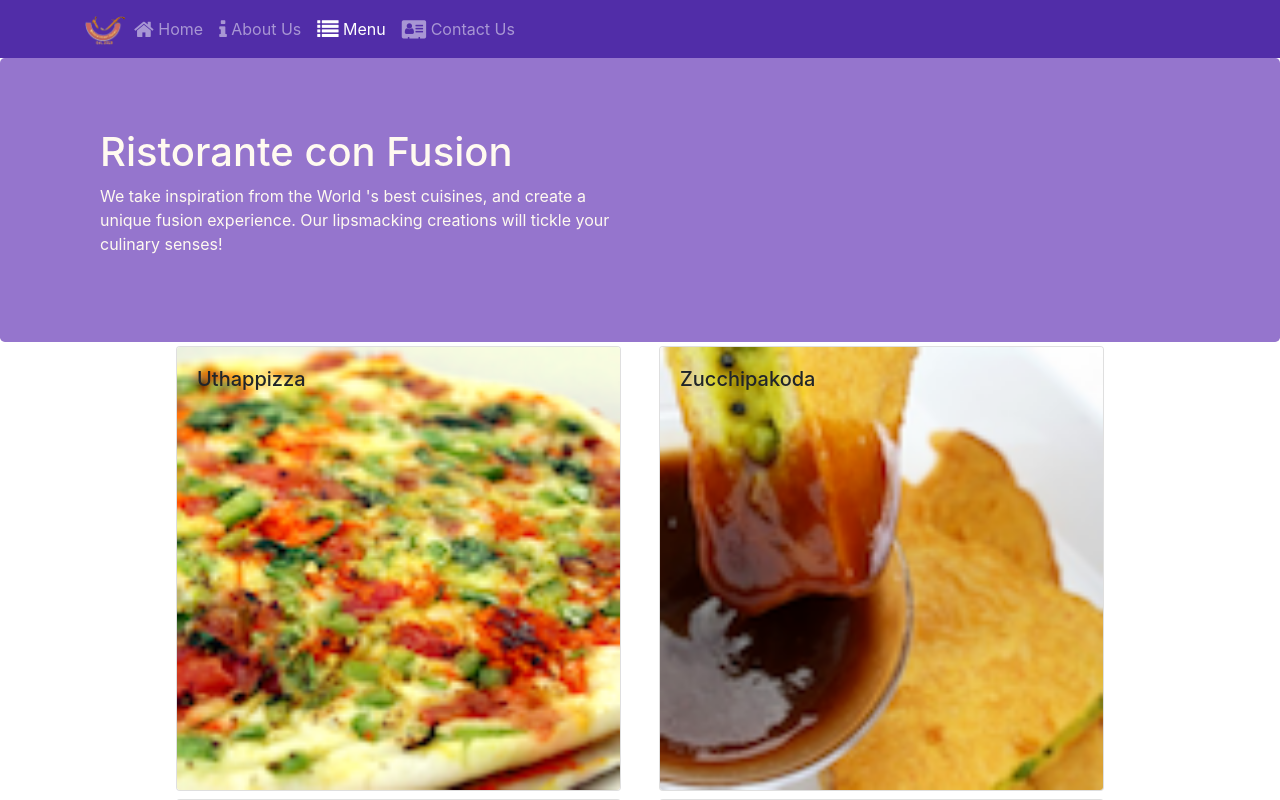
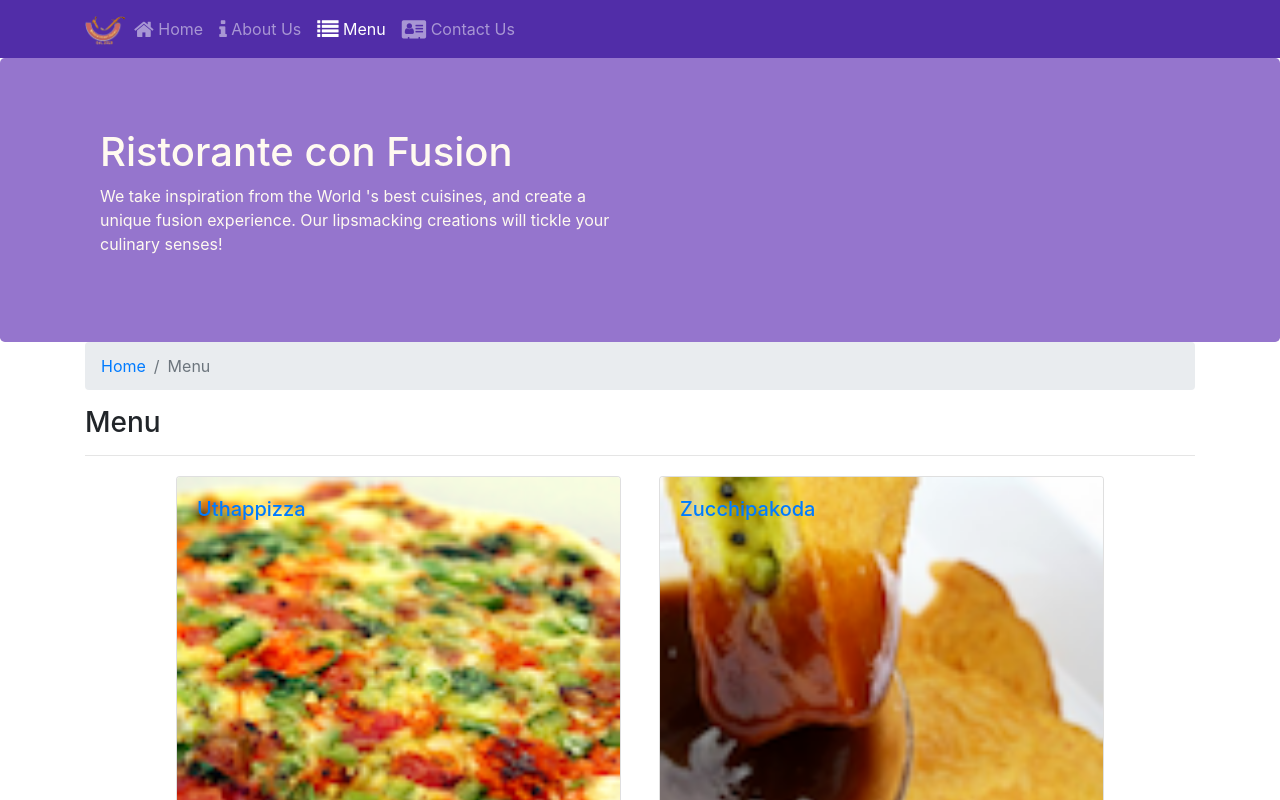
Before and after one commit to vishalSBhat/coursera-react, a React (Create React App) app: page /menu in a window 1280 px wide. Shown: the top 800 px of the page. Built offline with nearby package versions, Linux system fonts and the light colour scheme.

Commit message:
Single page Applications Part-2

```diff
--- a/src/components/Contact.jsx
+++ b/src/components/Contact.jsx
@@ -1,8 +1,22 @@
 import React from "react";
+import { Breadcrumb, BreadcrumbItem } from "reactstrap";
+import { Link } from "react-router-dom";
 
 export default function Contact(props) {
   return (
     <div className="container">
+      <div className="row">
+        <Breadcrumb>
+          <BreadcrumbItem>
+            <Link to="/home">Home</Link>
+          </BreadcrumbItem>
+          <BreadcrumbItem active>Contact Us</BreadcrumbItem>
+        </Breadcrumb>
+        <div className="col-12">
+          <h3>Contact Us</h3>
+          <hr />
+        </div>
+      </div>
       <div className="row row-content">
         <div className="col-12">
           <h3>Location Information</h3>
--- a/src/components/Dish.jsx
+++ b/src/components/Dish.jsx
@@ -1,12 +1,14 @@
-import React, { Component } from "react";
+import React from "react";
 import {
   Card,
   CardImg,
-  CardImgOverlay,
   CardText,
   CardBody,
   CardTitle,
+  Breadcrumb,
+  BreadcrumbItem,
 } from "reactstrap";
+import { Link } from "react-router-dom";
 
 function RenderDish({ dish }) {
   if (dish != null)
@@ -53,11 +55,23 @@
     return (
       <div className="container">
         <div className="row">
-          <div className="col-12 col-sm-5 m-1">
-            <RenderDish dish={item} />
+          <Breadcrumb>
+            <BreadcrumbItem>
+              <Link to="/menu">Menu</Link>
+            </BreadcrumbItem>
+            <BreadcrumbItem active>{props.dish.name}</BreadcrumbItem>
+          </Breadcrumb>
+          <div className="col-12">
+            <h3>{props.dish.name}</h3>
+            <hr />
           </div>
-          <div className="col-12 col-sm-5 m-1">
-            <RenderComments comments={item.comments} />
+        </div>
+        <div className="row">
+          <div className="col-12 col-md-5 m-1">
+            <RenderDish dish={props.dish} />
+          </div>
+          <div className="col-12 col-md-5 m-1">
+            <RenderComments comments={props.comments} />
           </div>
         </div>
       </div>
--- a/src/components/MainComponent.jsx
+++ b/src/components/MainComponent.jsx
@@ -8,6 +8,7 @@
 import Header from "./Header";
 import Footer from "./Footer";
 import Home from "./Home";
+import Dish from "./Dish";
 import Contact from "./Contact";
 
 export default class Main extends Component {
@@ -39,6 +40,21 @@
       );
     };
 
+    const DishWithId = ({ match }) => {
+      return (
+        <Dish
+          dish={
+            this.state.dishes.filter(
+              (dish) => dish.id === parseInt(match.params.dishId, 10)
+            )[0]
+          }
+          comments={this.state.comments.filter(
+            (comment) => comment.dishId === parseInt(match.params.dishId, 10)
+          )}
+        />
+      );
+    };
+
     return (
       <div>
         <Header />
@@ -50,6 +66,7 @@
             path="/menu"
             component={() => <Menu dishes={this.state.dishes} />}
           />
+          <Route path="/menu/:dishId" component={DishWithId} />
           <Route exact path="/contactus" component={Contact} />} />
           <Redirect to="/home" />{" "}
         </Switch>
--- a/src/components/Menu.jsx
+++ b/src/components/Menu.jsx
@@ -1,13 +1,23 @@
 import React from "react";
-import { Card, CardImg, CardImgOverlay, CardTitle } from "reactstrap";
+import {
+  Card,
+  CardImg,
+  CardImgOverlay,
+  CardTitle,
+  Breadcrumb,
+  BreadcrumbItem,
+} from "reactstrap";
+import { Link } from "react-router-dom";
 
 function RenderMenuItem({ dish, onClick }) {
   return (
-    <Card onClick={() => onClick(dish.id)}>
-      <CardImg width="100%" src={dish.image} alt={dish.name} />
-      <CardImgOverlay>
-        <CardTitle>{dish.name}</CardTitle>
-      </CardImgOverlay>
+    <Card>
+      <Link to={`/menu/${dish.id}`}>
+        <CardImg width="100%" src={dish.image} alt={dish.name} />
+        <CardImgOverlay>
+          <CardTitle>{dish.name}</CardTitle>
+        </CardImgOverlay>
+      </Link>
     </Card>
   );
 }
@@ -23,6 +33,18 @@
 
   return (
     <div className="container">
+      <Breadcrumb>
+        <BreadcrumbItem>
+          <Link to="/home">Home</Link>
+        </BreadcrumbItem>
+        <BreadcrumbItem active>Menu</BreadcrumbItem>
+      </Breadcrumb>
+      <div className="row">
+        <div className="col-12">
+          <h3>Menu</h3>
+          <hr />
+        </div>
+      </div>
       <div className="row justify-content-center">{menu}</div>
     </div>
   );
```
